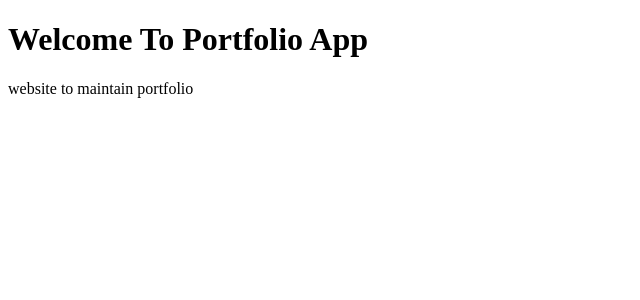
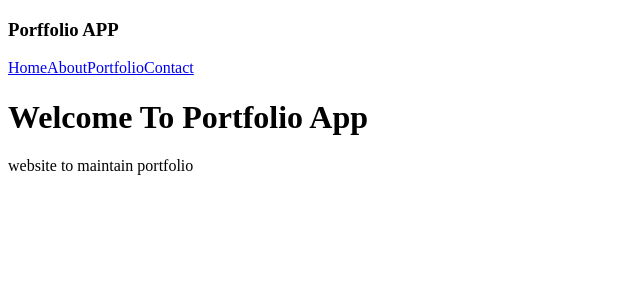
Before and after one commit to yugeshpalvai21/reactrouter, a React (Create React App) app: page / in a window 1280 px wide. Shown: the top 300 px of the page, without its empty margins (0-640 px from the left). Built offline with nearby package versions, Linux system fonts and the light colour scheme.

Commit message:
Adds Navbar with links using Link component

```diff
--- a/src/App.js
+++ /dev/null
@@ -1,7 +0,0 @@
-const App = () => {
-  return (
-    <h1>Main App Section</h1>
-  )
-}
-
-export default App;
--- /dev/null
+++ b/src/Header.js
@@ -0,0 +1,15 @@
+import { Link } from 'react-router-dom';
+
+const Header = () => {
+  return (
+    <div>
+      <h3>Porffolio APP</h3>
+      <Link to="/">Home</Link>
+      <Link to="/About">About</Link>
+      <Link to="/portfolio">Portfolio</Link>
+      <Link to="/contact">Contact</Link>
+    </div>
+  )
+}
+
+export default Header;
--- a/src/index.js
+++ b/src/index.js
@@ -1,6 +1,6 @@
 import React from 'react';
 import ReactDOM from 'react-dom';
-import App from './App';
+import Header from './Header';
 import { BrowserRouter, Route, Switch } from 'react-router-dom';
 
 const Home = () => {
@@ -37,6 +37,7 @@
 
 const router = (
   <BrowserRouter>
+      <Header />
       <Switch>
         <Route path="/" component={Home} exact={true} />
         <Route path="/about" component={About} />
```
